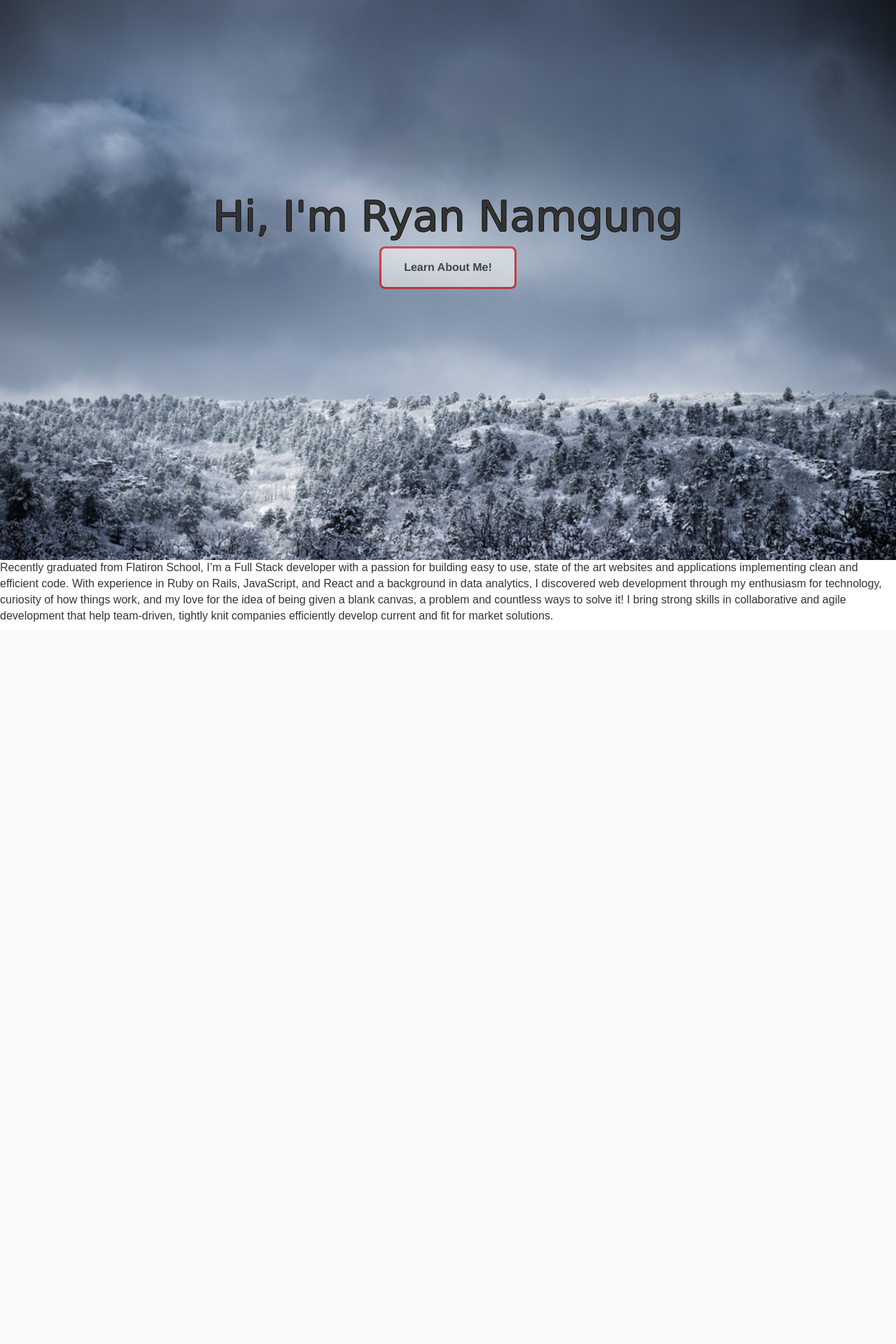
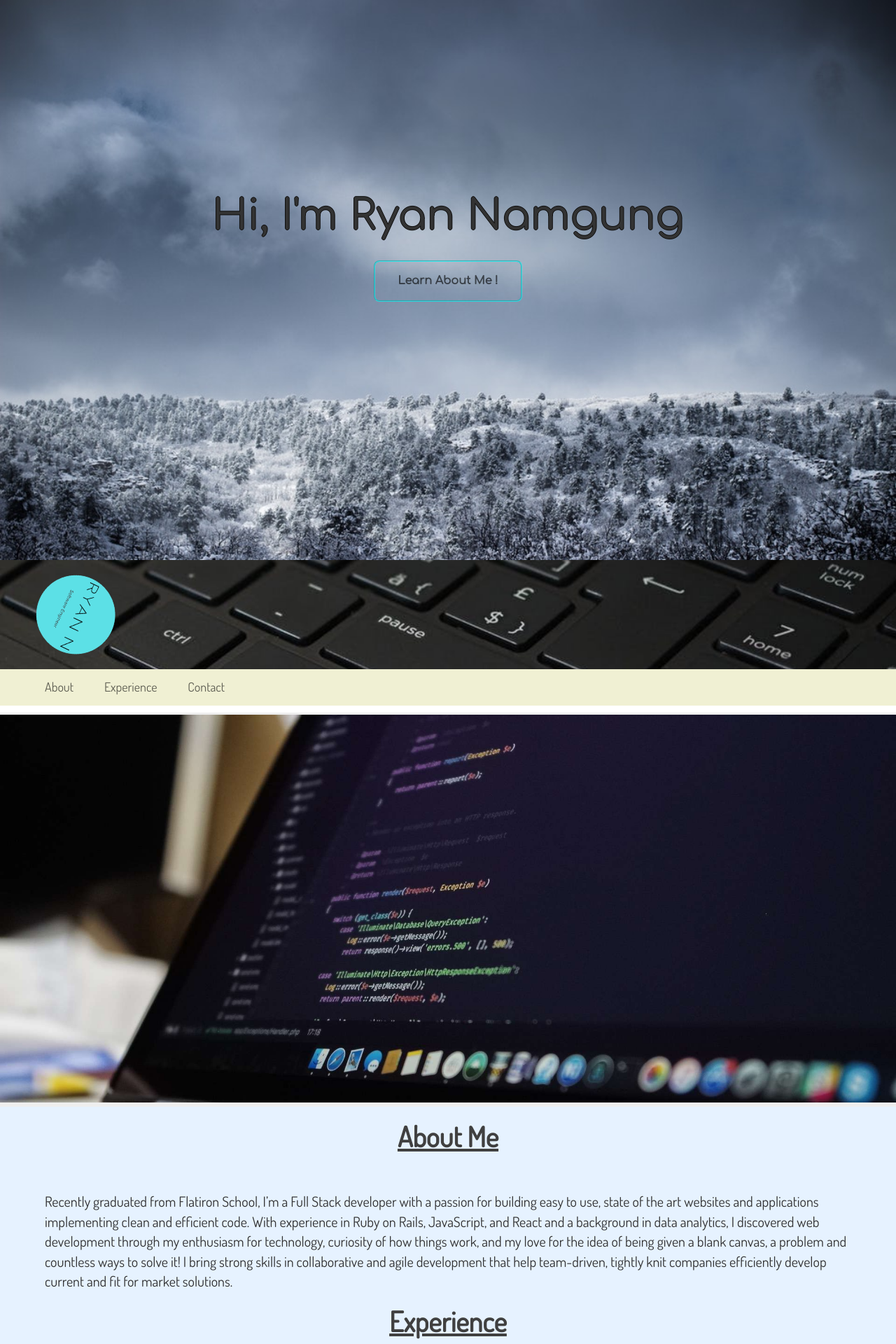
Before and after one commit to ryannamgung/portfolio, a PHP site: page / in a window 1280 px wide. Shown: the top 1920 px of the page at 70% size. Before the commit the page ends 888 px from the top, so only its background shows below. Run offline with PHP 8.4, Linux system fonts and the light colour scheme.

Commit message:
portfolio layout is done

```diff
--- a/css/button.css
+++ b/css/button.css
@@ -1,8 +1,8 @@
 .button {
-  background-color: #Transparent;
   border-radius: .5em; /* Edges are currvy */
-  border: 3px red groove;
+  border: 2px aqua groove;
   color: black;
+  background-color: transparent;
   font-weight: 800;
   padding: 1em 2em;
   text-align: center;
@@ -14,6 +14,11 @@
   text-decoration: none;
   cursor: pointer;
   margin: auto;
+  font-family:'Comfortaa', cursive;
 }
 
-.button:hover {opacity: 1}
+.button:hover {
+  opacity: 1;
+  color: white;
+  font-weight: bold;
+}
--- /dev/null
+++ b/css/graphics.css
@@ -0,0 +1,15 @@
+#graphics-one{
+  background-image:url('../images/picture-one.jpg');
+  background-size:cover;
+  height: 70vh;
+  border-top-style: outset;
+  border-bottom-style: inset;
+}
+
+#graphics-two{
+  background-image:url('../images/picture-one.jpg');
+  background-size:cover;
+  height: 70vh;
+  border-top-style: outset;
+  border-bottom-style: inset;
+}
--- /dev/null
+++ b/css/navbar.css
@@ -0,0 +1,45 @@
+#navbar{
+  background-image:url('../images/computer-flat.jpg');
+  background-position:center right;
+  background-size:cover;
+  padding-left: 30px;
+}
+
+#navbar-secondary ul{
+  background-color: #F0F0D3;
+  padding:1% 0 1% 5%;
+  list-style: none;
+}
+
+#navbar-secondary li{
+  display:inline;
+  font-family: 'Dosis', sans-serif, 'Quicksand', sans-serif;
+  font-size:18px;
+  padding-right:40px;
+  color: black;
+  opacity: 0.6;
+  transition: 0.3s;
+  cursor: pointer;
+}
+
+#navbar-secondary li:hover {
+  color:orange;
+  opacity:1
+}
+
+
+#navbar #logo{
+  width:12.5%;
+  height:12.5;
+  -webkit-animation:spin 5s linear infinite;
+  -moz-animation:spin 5s linear infinite;
+  animation:spin 5s linear infinite;
+}
+
+@-moz-keyframes spin { 100% { -moz-transform: rotate(360deg); } }
+@-webkit-keyframes spin { 100% { -webkit-transform: rotate(360deg); } }
+@keyframes spin { 100% { -webkit-transform: rotate(360deg); transform:rotate(360deg); }
+}
+
+
+//the other solution will be in the readME, however note that we cannot deal with the sizing issue as of yet
--- a/css/style.css
+++ b/css/style.css
@@ -10,15 +10,14 @@
 }
 
 #introduction h1{
-  font-family: Lucida Sans Unicode, Lucida Grande, sans-serif;
+  font-family: 'Comfortaa', cursive, Lucida Sans Unicode, Lucida Grande, sans-serif;
   font-size: 60px;
   font-weight: normal;
   text-shadow: -1px 0 #0F0F0F, 0 1px #0F0F0F, 1px 0 #0F0F0F, 0 -1px #0F0F0F;
 }
 
-.description{
-  color:#55555;
-  font-family: Arial, Helvetica, sans-serif;
-  font-size:16px;
-  /* font-weight:600; */
+#wrapper {
+    position: relative;
+    max-width: 1200px;
+    margin: 0 auto;
 }
--- /dev/null
+++ b/css/text-blocks.css
@@ -0,0 +1,53 @@
+.info-block{
+  border-top-style: outset;
+  background-color: #e6f2ff;
+  font-family: 'Dosis', sans-serif, 'Quicksand', sans-serif;
+}
+
+.description{
+  color:#55555;
+  font-size:20px;
+  margin: 1% 5% 1% 5%;
+}
+
+.description h2{
+  color: #404040;
+  font-size:40px;
+  text-align:center;
+  margin-bottom: 5%;
+  font-weight: bolder;
+  text-decoration: underline;
+}
+
+.projects h3{
+  color: #404040;
+  font-weight: bolder;
+}
+
+.projects h5{
+  color: #404040;
+  margin-bottom: 5%;
+}
+
+#contact{
+  background: linear-gradient(to right, #54A4A6, #A9A9A9);
+}
+
+#contact ul{
+  padding:1% 0 0 5%;
+  list-style: none;
+}
+
+#contact li{
+  display:inline;
+  font-family: 'Dosis', sans-serif, 'Quicksand', sans-serif;
+  font-size:22px;
+  padding-right:40px;
+  color: white;
+}
+
+#credits{
+  color: #404040;
+  text-align:center;
+  font-family: 'Dosis', sans-serif, 'Quicksand', sans-serif;
+}
--- a/index.html
+++ b/index.html
@@ -4,25 +4,99 @@
     <meta charset="utf-8">
     <meta name="viewport" content="width=device-width, initial-scale=1">
     <title>Ryan Namgung</title>
+
+    <link href="https://fonts.googleapis.com/css?family=Comfortaa" rel="stylesheet">
+
+    <link href="https://fonts.googleapis.com/css?family=Dosis" rel="stylesheet">
+
+    <link href="https://fonts.googleapis.com/css?family=Quicksand" rel="stylesheet">
+
     <link rel="stylesheet" href="css/style.css">
     <link rel="stylesheet" href="css/button.css">
+    <link rel="stylesheet" href="css/navbar.css">
+    <link rel="stylesheet" href="css/graphics.css">
+    <link rel="stylesheet" href="css/text-blocks.css">
     <link rel="stylesheet" href="https://maxcdn.bootstrapcdn.com/bootstrap/3.3.7/css/bootstrap.min.css">
     <script src="https://ajax.googleapis.com/ajax/libs/jquery/3.3.1/jquery.min.js"></script>
     <script src="https://maxcdn.bootstrapcdn.com/bootstrap/3.3.7/js/bootstrap.min.js"></script>
   </head>
   <body>
-    <div class="intro">
       <section id="showcase">
         <div id="introduction">
           <h1 >Hi, I'm Ryan Namgung</h1>
-          <button class="button" type="button">Learn About Me!</button>
+          <br/>
+          <button class="button" type="button">Learn About Me !</button>
         </div>
       </section>
+      <section id="navbar">
+        <img id="logo" src="images/logo.png">
+      </section>
+      <section id="navbar-secondary">
+        <ul>
+          <li id="about">About</li>
+          <li id="experience">Experience</li>
+          <li id="contact-info">Contact</li>
+        </ul>
+      </section>
 
-        <div class="description">
+      <section id="graphics-one">
+      </section>
+
+      <section class="info-block">
+        <section class="description">
+          <h2> About Me </h2>
           <p> Recently graduated from Flatiron School, I’m a Full Stack developer with a passion for building easy to use, state of the art websites and applications implementing clean and efficient code. With experience in Ruby on Rails, JavaScript, and React and a background in data analytics, I discovered web development through my enthusiasm for technology, curiosity of how things work, and my love for the idea of being given a blank canvas, a problem and countless ways to solve it! I bring strong skills in collaborative and agile development that help team-driven, tightly knit companies efficiently develop current and fit for market solutions.
-          </p>
-        </div>
-    </div>
+          <p>
+          <h2> Experience </h2>
+          <h3> Security Analytics Intern </h3>
+          <h5> July 2017 - August 2017 </h5>
+          <p> My biggest project was running penetration tests to protect against the WannaCry virus that was plaguing hospital computers at the time. This was done via Nessus security software, and also the tracking I.P. ranges of corrupted computers using InfoBlox and pushing remote software updates using Synamic anti-virus software.
+          <p>
+          <br/>
+          <h3>Other Responsibilities</h3>
+          <ul>
+            <li>Aided in the software merging policy between Hackensack Meridian and Bayshore</li>
+            <li>Using Forescan to block unauthorized devices trying to invade the network</li>
+            <li>Encrypt USB data</li>
+            <li>Whiteboarding projects</li>
+          </ul>
+          <br/>
+          <br/>
+          <h2> Projects </h2>
+          <div class="projects">
+          <h3> Clothes R Us </h3>
+          <h5> October 2018 </h5>
+          <p> This e-commerce site utlizes a React-Redux frontend with material-ui for styling, and a RAILS postresql backend for storing the large quantities of clothing information. You can cycle through the site adding goods you like to your shopping cart. You have the option of then removing them later if you don't wish to complete your purchase. Otherwise, you can checkout your goods completing your purchase.
+          <p>
+          <br/>
+          <br/>
+          <h3> Platform Jumper </h3>
+          <h5> September 2018 </h5>
+          <p> One of my recent projects involved making a jumping game using React and the Phaser library for the frontend, and RAILS postresql for the backend API storage. The end result was a fully functional game where the user could jump from platform to platform, and avoid obstacles to get to a portal. The portal then teleports the user to another stage and then the user must get to the final teleport location.
+          <p>
+          <br/>
+          <br/>
+          <h3> RSA Cryptography </h3>
+          <h5> December 2017 </h5>
+          <p> Used Elucids and the RSA prime number algorithm to generate large prime numbers that could be used to form public and private keys. Shared the public keys with the recipient and sent them a message which is turned into a jumble of letters and numbers by the algorithm. Then the recipient can decrypt this message using the key and thus completing the encrypted messaging process.
+          <p>
+          </div>
+        </section>
+        <section id="contact">
+          <ul>
+            <li> Contact Info: </li>
+            <li> (732) 320-2427 </li>
+            <li> ryannamgung@gmail.com </li>
+            <!-- <li><a href="https://www.github.com/ryannamgung"><i class="fa fa-github"></i></a>
+            </li>
+            <li><a href="https://www.linkedin.com/in/ryan-namgung-20966b111/"><i class="fa fa-linkedin"></i></a></li> -->
+          </ul>
+        </section>
+
+        <section id="credits">
+          <h4>Made with ❤️ by Ryan Namgung</h4>
+          <br/>
+        </section>
+    </section>
   </body>
 </html>
```
Also changed, not shown: README.md, images/computer-flat.jpg (added), images/logo.png (added), images/picture-one.jpg (added).
